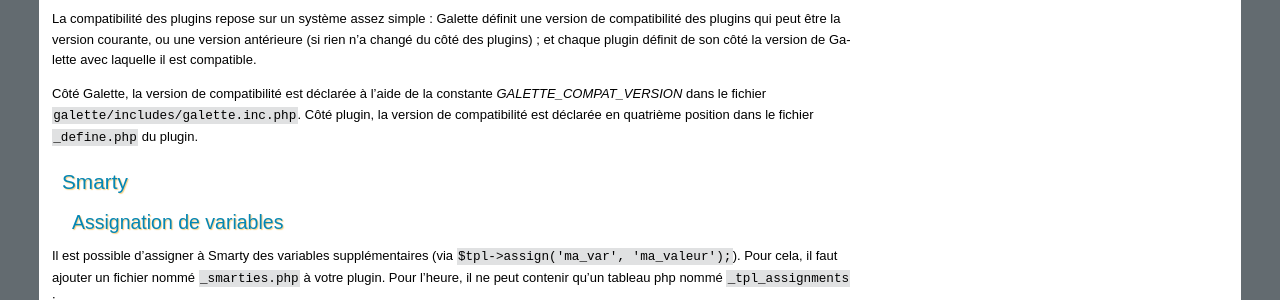
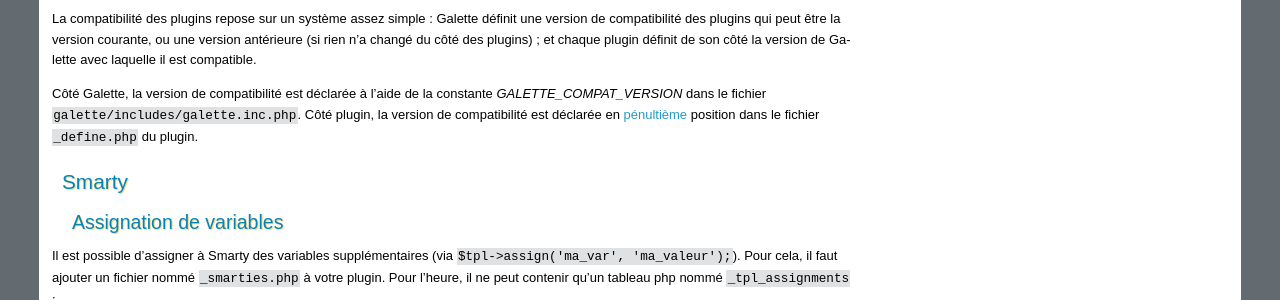
Before and after one commit to galette/galettedoc, a Sphinx documentation site: the page built from source/development/plugins.rst, in a window 1280 px wide and 900 px high, scrolled down 1613 px. Shown: the part 153-453 px from the top of the window. Built offline with Sphinx 7.4.7, drawn with Linux system fonts in a browser that asks for light colours.

Commit message:
Coquille (merci Roland)

```diff
--- a/source/development/plugins.rst
+++ b/source/development/plugins.rst
@@ -102,7 +102,7 @@
 La compatibilité des plugins repose sur un système assez simple : Galette définit une version de compatibilité des plugins qui peut être la version courante, ou une version antérieure (si rien n'a changé du côté des plugins) ; et chaque plugin définit de son côté la version de Galette avec laquelle il est compatible.
 
 Côté Galette, la version de compatibilité est déclarée à l'aide de la constante `GALETTE_COMPAT_VERSION` dans le fichier ``galette/includes/galette.inc.php``.
-Côté plugin, la version de compatibilité est déclarée en quatrième position dans le fichier ``_define.php`` du plugin.
+Côté plugin, la version de compatibilité est déclarée en `pénultième <http://fr.wikipedia.org/wiki/P%C3%A9nulti%C3%A8me>`_ position dans le fichier ``_define.php`` du plugin.
 
 Smarty
 ======
```
